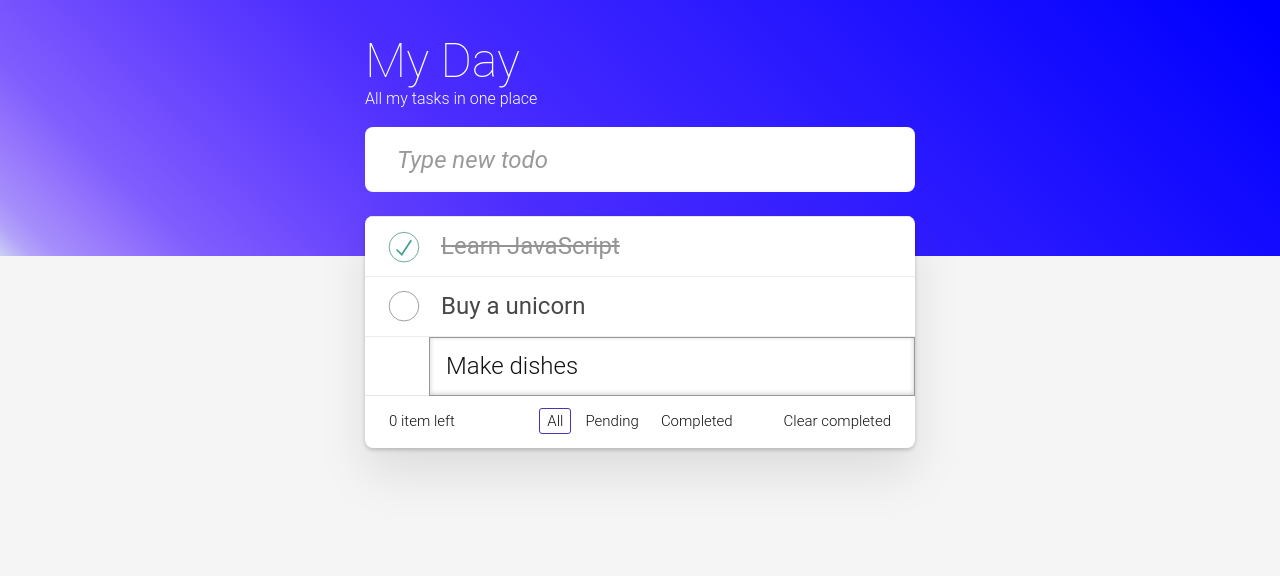
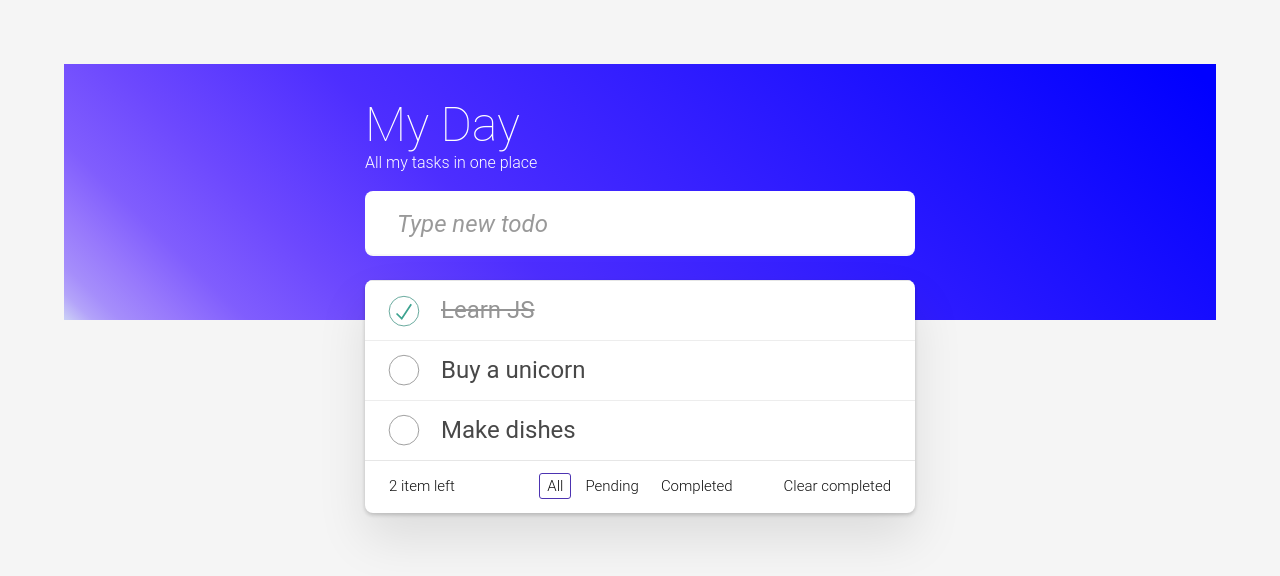
Before and after one commit to Armando101/todo-app-Angular-17, an Angular app: page /home in a window 1280 px wide. Shown: the top 576 px of the page. Built offline with nearby package versions, Linux system fonts and the light colour scheme.

Commit message:
signals and computed states

```diff
--- a/src/app/pages/home/home.component.html
+++ b/src/app/pages/home/home.component.html
@@ -3,62 +3,74 @@
     <div class="container">
       <h1>My Day</h1>
       <p>All my tasks in one place</p>
+      <form [formGroup]="todoForm">
         <input
+          (change)="changeHandler()"
           class="new-todo"
           placeholder="Type new todo"
           autofocus
           type="text"
+          formControlName="newTask"
         />
+      </form>
     </div>
   </header>
   <div class="container todoapp-wrapper">
     <!-- This section should be hidden by default and shown when there are todos -->
     <section class="main">
       <ul class="todo-list">
-        <li class="completed">
+        <li
+          *ngFor="let task of taskByFilters()"
+          [ngClass]="{ completed: task.checked }"
+        >
           <div class="view">
-            <input class="toggle" type="checkbox" checked />
-            <label>Learn JavaScript</label>
-            <button class="destroy"></button>
+            <input
+              class="toggle"
+              type="checkbox"
+              (change)="checkTask(task.id)"
+              [checked]="task.checked"
+            />
+            <label>{{ task.name }}</label>
+            <button (click)="deleteTask(task.id)" class="destroy"></button>
           </div>
-          <input class="edit" value="Learn JavaScript" />
-        </li>
-        <li>
-          <div class="view">
-            <input class="toggle" type="checkbox" />
-            <label>Buy a unicorn</label>
-            <button class="destroy"></button>
-          </div>
-          <input class="edit" value="Buy a unicorn" />
-        </li>
-        <li class="editing">
-          <div class="view">
-            <input class="toggle" type="checkbox" />
-            <label>Make dishes</label>
-            <button class="destroy"></button>
-          </div>
-          <input class="edit" value="Make dishes" />
+          <input class="edit" [value]="task.name" />
         </li>
       </ul>
     </section>
     <!-- This footer should be hidden by default and shown when there are todos -->
     <footer class="footer">
       <!-- This should be `0 items left` by default -->
-      <span class="todo-count"><strong>0</strong> item left</span>
+      <span class="todo-count"
+        ><strong>{{ taskLeft }}</strong> item left</span
+      >
       <!-- Remove this if you don't implement routing -->
       <ul class="filters">
         <li>
-          <a routerLink="/" class="selected">All</a>
+          <a
+            [ngClass]="{ selected: filter() === filters.All }"
+            (click)="filter.set(filters.All)"
+            >All</a
+          >
         </li>
         <li>
-          <a routerLink="/pending">Pending</a>
+          <a
+            [ngClass]="{ selected: filter() === filters.Pending }"
+            (click)="filter.set(filters.Pending)"
+            >Pending</a
+          >
         </li>
         <li>
-          <a routerLink="/completed">Completed</a>
+          <a
+            [ngClass]="{ selected: filter() === filters.Completed }"
+            (click)="filter.set(filters.Completed)"
+            >Completed</a
+          >
         </li>
       </ul>
       <!-- Hidden if no completed items are left ↓ -->
-      <button class="clear-completed">Clear completed</button>
+      <button (click)="clearCompleted()" class="clear-completed">
+        Clear completed
+      </button>
     </footer>
   </div>
 </section>
--- a/src/app/pages/home/home.component.ts
+++ b/src/app/pages/home/home.component.ts
@@ -1,12 +1,119 @@
-import { Component } from '@angular/core';
+import {
+  Component,
+  OnInit,
+  WritableSignal,
+  computed,
+  signal,
+} from '@angular/core';
+import { Filters, TodoItem } from '../../types/index';
+import { CommonModule } from '@angular/common';
+import {
+  FormBuilder,
+  FormGroup,
+  ReactiveFormsModule,
+  Validators,
+} from '@angular/forms';
 
 @Component({
   selector: 'app-home',
   standalone: true,
-  imports: [],
+  imports: [CommonModule, ReactiveFormsModule],
   templateUrl: './home.component.html',
-  styleUrl: './home.component.scss'
+  styleUrl: './home.component.scss',
 })
-export class HomeComponent {
+export class HomeComponent implements OnInit {
+  todoForm!: FormGroup;
 
+  private taskList: WritableSignal<TodoItem[]> = signal([
+    { id: Math.random() * 1000, name: 'Learn JS', checked: true },
+    { id: Math.random() * 1000, name: 'Buy a unicorn', checked: false },
+    { id: Math.random() * 1000, name: 'Make dishes', checked: false },
+  ]);
+
+  filter: WritableSignal<Filters> = signal(Filters.All);
+
+  taskByFilters = computed(() => {
+    const filter = this.filter();
+    const taskList = this.taskList();
+
+    if (filter === Filters.Completed) {
+      return taskList.filter((task) => task.checked);
+    }
+    if (filter === Filters.Pending) {
+      return taskList.filter((task) => !task.checked);
+    }
+    return taskList;
+  });
+
+  constructor(private fb: FormBuilder) {}
+
+  ngOnInit() {
+    this.initializeForm();
+  }
+
+  initializeForm() {
+    this.todoForm = this.fb.group({
+      newTask: '',
+      validators: [Validators.required],
+    });
+  }
+
+  changeHandler() {
+    if (!this.newTaskField?.value.trim()) {
+      return;
+    }
+    this.taskList.update((taskList) => [
+      ...taskList,
+      this.addTask(this.newTaskField?.value),
+    ]);
+    this.todoForm.reset();
+  }
+
+  addTask(title: string) {
+    const newTask: TodoItem = {
+      id: Math.random() * 1000,
+      name: title,
+      checked: false,
+    };
+    return newTask;
+  }
+
+  checkTask(id: number) {
+    const tempTaskList = structuredClone(this.taskList());
+
+    const index = this.taskList().findIndex((task) => task.id === id);
+
+    tempTaskList[index] = {
+      ...tempTaskList[index],
+      checked: !this.taskList()[index].checked,
+    };
+    this.taskList.set(tempTaskList);
+  }
+
+  deleteTask(id: number) {
+    this.taskList.update(() =>
+      this.taskList().filter((task) => task.id !== id)
+    );
+  }
+
+  clearCompleted() {
+    this.taskList.set(
+      this.taskList().map((task) => ({ ...task, checked: false }))
+    );
+  }
+
+  get taskLeft() {
+    return (
+      this.taskList().length -
+      this.taskList().filter((task) => task.checked).length
+    );
+  }
+
+  get newTaskField() {
+    return this.todoForm.get('newTask');
+  }
+
+  get filters() {
+    return Filters;
+  }
 }
--- a/src/app/pages/labs/labs.component.html
+++ b/src/app/pages/labs/labs.component.html
@@ -1 +1,6 @@
-<p>labs works!</p>
+<h1>{{ name() }}</h1>
+<input type="text" [value]="name()" (keypress)="changeHandler($event)" />
+
+<p>Total {{ tasks().length }}</p>
+
+<li *ngFor="let task of tasks()">{{ task.name }}</li>
--- a/src/app/pages/labs/labs.component.ts
+++ b/src/app/pages/labs/labs.component.ts
@@ -1,12 +1,20 @@
-import { Component } from '@angular/core';
+import { CommonModule } from '@angular/common';
+import { Component, signal } from '@angular/core';
 
 @Component({
   selector: 'app-labs',
   standalone: true,
-  imports: [],
+  imports: [CommonModule],
   templateUrl: './labs.component.html',
-  styleUrl: './labs.component.scss'
+  styleUrl: './labs.component.scss',
 })
 export class LabsComponent {
+  name = signal('Armando');
 
+  tasks = signal([{ name: 'Sweep' }, { name: 'swimming' }]);
+
+  changeHandler(event: Event) {
+    const input = event.target as HTMLInputElement;
+    this.name.set(input.value);
+  }
 }
--- /dev/null
+++ b/src/app/types/home.types.ts
@@ -0,0 +1,11 @@
+export interface TodoItem {
+  id: number;
+  name: string;
+  checked: boolean;
+}
+
+export enum Filters {
+  All = 'All',
+  Pending = 'Pending',
+  Completed = 'Completed',
+}
--- /dev/null
+++ b/src/app/types/index.ts
@@ -0,0 +1 @@
+export * from './home.types';
--- a/src/styles.scss
+++ b/src/styles.scss
@@ -2,7 +2,7 @@
 html,
 body {
   margin: 0;
-  padding: 0;
+  padding: 2rem;
 }
 
 button {
```
Lines whose indentation alone changed are shown as unchanged.
